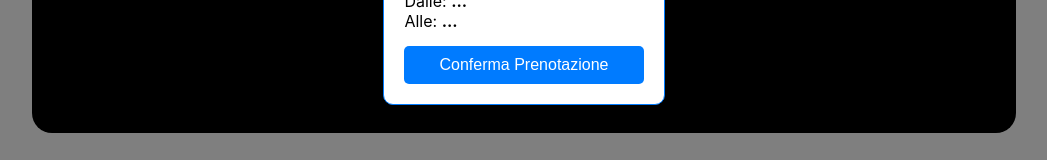
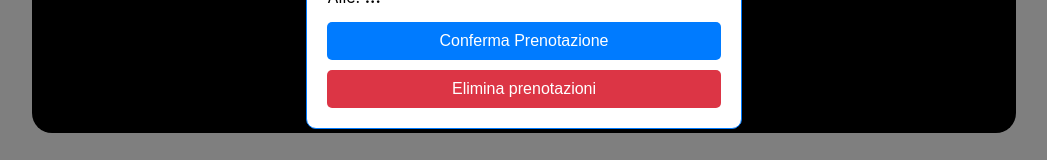
Before and after one commit to Schwarzoo/smartdesk, a React (Create React App) app in the folder smartdesk/: page / in a window 1280 px wide. Both pictures are taken after a click on the element 290 px from the left and 222 px from the top of the page. Shown: the part 567-727 px from the top of the page, without its empty margins (116-1163 px from the left). Built offline with nearby package versions, Linux system fonts and the light colour scheme; no server answers.

Commit message:
Add button to delete all reservations from frontend

```diff
--- a/smartdesk/src/components/PopupPrenotazione.css
+++ b/smartdesk/src/components/PopupPrenotazione.css
@@ -53,3 +53,24 @@
 .btn-conferma:hover:not(:disabled) {
   background-color: #0056b3;
 }
+
+.btn-elimina-tutte {
+  margin-top: 10px;
+  padding: 10px 20px;
+  background-color: #dc3545;
+  color: white;
+  border: none;
+  border-radius: 5px;
+  cursor: pointer;
+  width: 100%;
+  font-size: 16px;
+}
+
+.btn-elimina-tutte:disabled {
+  background-color: #6c757d;
+  cursor: not-allowed;
+}
+
+.btn-elimina-tutte:hover:not(:disabled) {
+  background-color: #b02a37;
+}
--- a/smartdesk/src/components/PopupPrenotazione.js
+++ b/smartdesk/src/components/PopupPrenotazione.js
@@ -1,5 +1,5 @@
 import React, { useState } from "react";
-import { inviaPrenotazione } from '../utils/apiService';
+import { inviaPrenotazione, ottieniPrenotazioni, eliminaPrenotazione } from '../utils/apiService';
 import './PopupPrenotazione.css';
 
 function PopupPrenotazione({ tavoloId, onClose }) {
@@ -8,6 +8,7 @@ function PopupPrenotazione({ tavoloId, onClose }) {
   const [oraInizio, setOraInizio] = useState('');
   const [oraFine, setOraFine] = useState('');
   const [loading, setLoading] = useState(false);
+  const [loadingEliminaTutte, setLoadingEliminaTutte] = useState(false);
 
   // Calcola oggi e domani in formato YYYY-MM-DD
   const getDataOggi = () => {
@@ -73,6 +74,50 @@ function PopupPrenotazione({ tavoloId, onClose }) {
         alert(`Errore: ${risultato.error}`);
       }
     }
+  };
+
+  const handleEliminaTuttePrenotazioni = async () => {
+    const conferma = window.confirm('Vuoi davvero eliminare tutte le prenotazioni?');
+    if (!conferma) {
+      return;
+    }
+
+    setLoadingEliminaTutte(true);
+
+    const risultatoTavoli = await ottieniPrenotazioni();
+
+    if (!risultatoTavoli.success) {
+      setLoadingEliminaTutte(false);
+      alert(`Errore: ${risultatoTavoli.error}`);
+      return;
+    }
+
+    const idsPrenotazioni = risultatoTavoli.data
+      .flatMap((tavolo) => tavolo.reservations || [])
+      .map((prenotazione) => prenotazione.id);
+
+    if (idsPrenotazioni.length === 0) {
+      setLoadingEliminaTutte(false);
+      alert('Non ci sono prenotazioni da eliminare.');
+      return;
+    }
+
+    let errori = 0;
+    for (const idPrenotazione of idsPrenotazioni) {
+      const risultatoEliminazione = await eliminaPrenotazione(idPrenotazione);
+      if (!risultatoEliminazione.success) {
+        errori += 1;
+      }
+    }
+
+    setLoadingEliminaTutte(false);
+
+    if (errori > 0) {
+      alert(`Eliminazione completata con ${errori} errore/i.`);
+      return;
+    }
+
+    alert('Tutte le prenotazioni sono state eliminate.');
   };
 
   // Funzione per generare gli orari con intervallo di 15 minuti
@@ -168,6 +213,14 @@ function PopupPrenotazione({ tavoloId, onClose }) {
       >
         {loading ? 'Invio in corso...' : 'Conferma Prenotazione'}
       </button>
+
+      <button
+        onClick={handleEliminaTuttePrenotazioni}
+        disabled={loadingEliminaTutte}
+        className="btn-elimina-tutte"
+      >
+        {loadingEliminaTutte ? 'Eliminazione in corso...' : 'Elimina prenotazioni'}
+      </button>
     </div>
   );
 }
```
